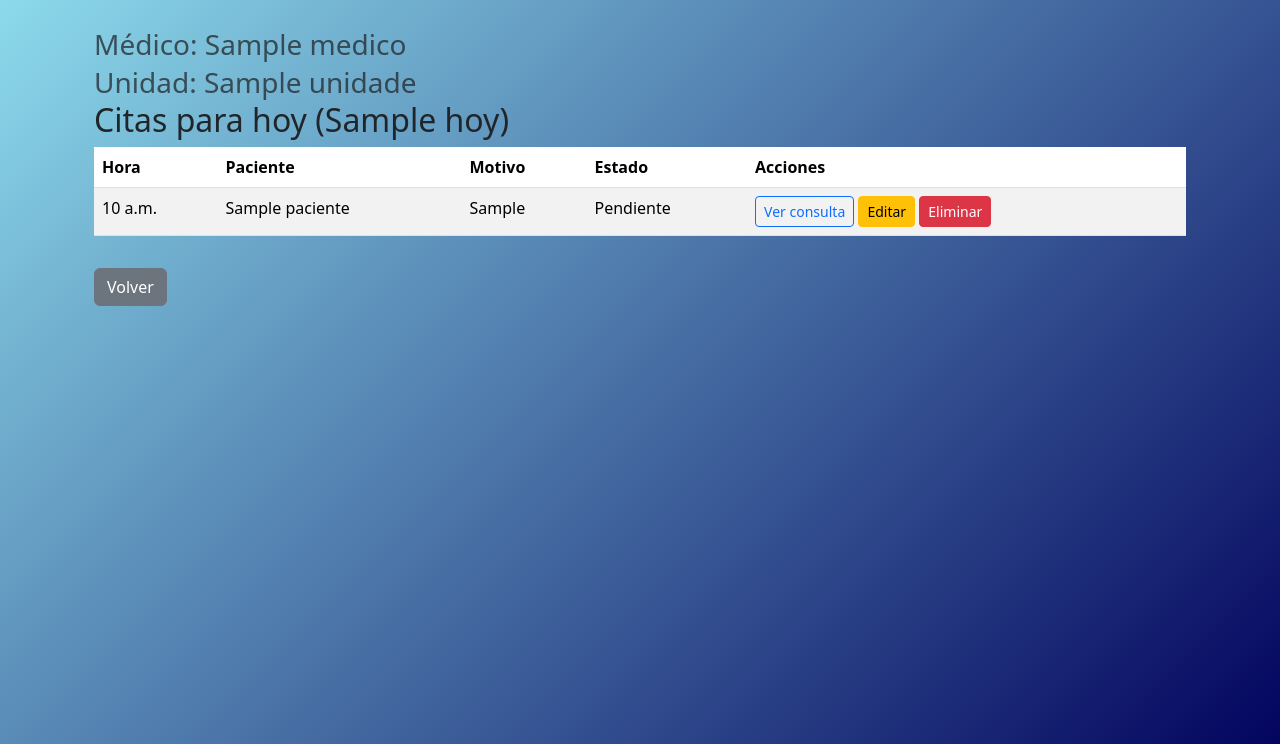
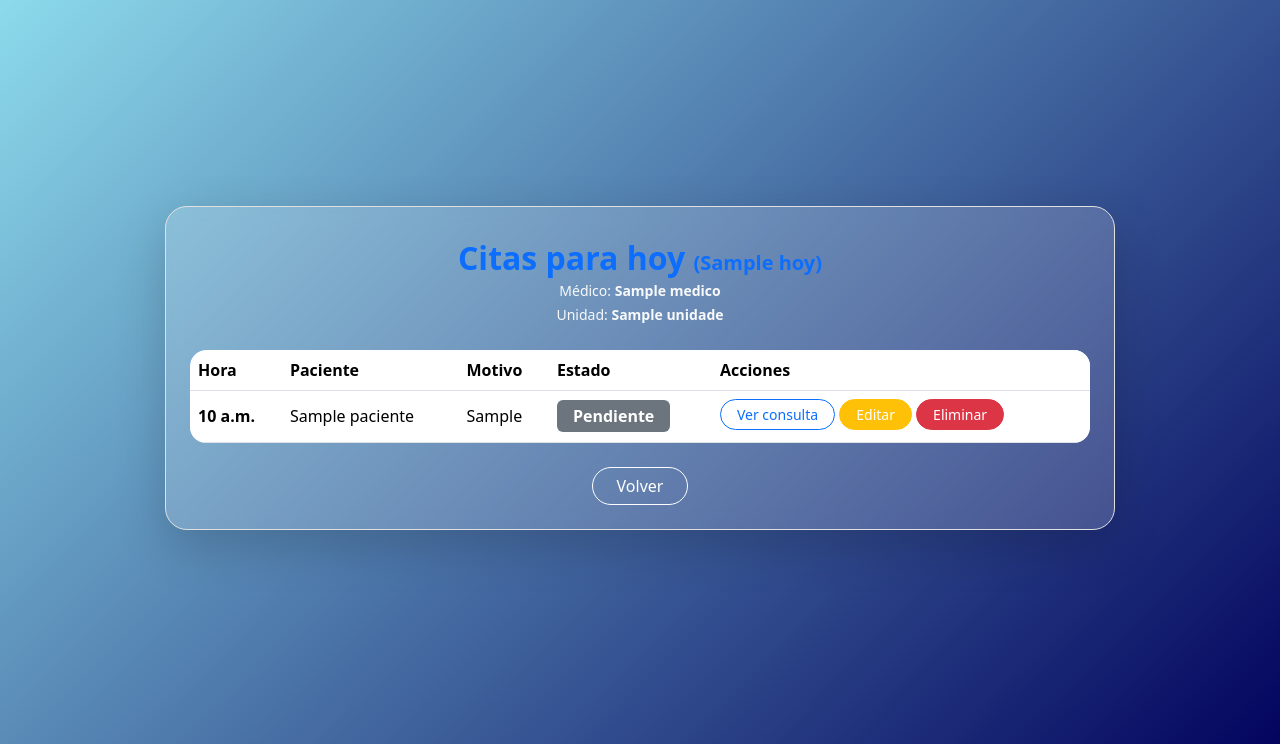
Before and after one commit to Eliasovalle22/eps_salud, a Django app: template core/templates/core/citas_medico.html in a window 1280 px wide. Shown: the part 56-800 px from the top of the page. Run offline with Django 5.2, Linux system fonts and the light colour scheme; tables that the repository leaves empty hold one stand-in row (values such as "Sample post"); the template is opened without the code that fills it: values that come from a table or form of the project are taken from there, most other values are stand-ins (such as "Sample title", 1, 10 or a date in 2020).

Commit message:
commit 9
estilo a citas_medico.html

```diff
--- a/core/templates/core/citas_medico.html
+++ b/core/templates/core/citas_medico.html
@@ -1,17 +1,19 @@
 {% extends 'base.html' %}
 {% block content %}
-<div class="container mt-4">
-    <h2>
-        <small class="text-muted">
-            Médico: {{ medico.nombre }}<br>
-            Unidad: {{ medico.unidad.nombre }}<br>
+<div class="container mt-5 d-flex flex-column align-items-center justify-content-center" style="min-height: 80vh;">
+    <div class="card shadow-lg p-4 w-100" style="max-width: 950px; background: rgba(255,255,255,0.18); border-radius: 22px; backdrop-filter: blur(8px); border: 1.5px solid #e0e0e0;">
+        <div class="mb-4 text-center">
+            <i class="bi bi-calendar2-heart" style="font-size: 3rem; color: #0d6efd;"></i>
+            <h2 class="mt-2 mb-0 fw-bold text-primary">Citas para hoy{% if hoy %} <span class="fs-5 text-primary">({{ hoy }})</span>{% endif %}</h2>
+            <small class="text-light">
+                Médico: <strong>{{ medico.nombre }}</strong> <br>
+                Unidad: <strong>{{ medico.unidad.nombre }}</strong>
             </small>
-        Citas para hoy{% if hoy %} ({{ hoy }}){% endif %}<br>
-
-    </h2>
+        </div>
         {% if citas %}
-        <table class="table table-hover table-striped">
-            <thead>
+            <div class="table-responsive rounded-4 overflow-hidden">
+                <table class="table table-hover align-middle mb-0" style="background: rgba(255,255,255,0.85); border-radius: 16px;">
+                    <thead style="background: linear-gradient(90deg, #0d6efd 60%, #90e0ef 100%); color: #fff;">
                         <tr>
                             <th>Hora</th>
                             <th>Paciente</th>
@@ -22,24 +24,31 @@
                     </thead>
                     <tbody>
                         {% for cita in citas %}
-                <tr>
-                    <td>{{ cita.hora }}</td>
+                        <tr style="transition: background 0.2s;" onmouseover="this.style.background='#e7f1ff'" onmouseout="this.style.background=''">
+                            <td class="fw-semibold">{{ cita.hora }}</td>
                             <td>{{ cita.paciente.nombre }}</td>
                             <td>{{ cita.motivo }}</td>
-                    <td>{{ cita.get_estado_display }}</td>
                             <td>
-                        <a href="{% url 'ver_consulta' cita.id %}" class="btn btn-sm btn-outline-primary {% if not cita.consulta %}{% endif %}">Ver consulta</a>
-                        <a href="{% url 'editar_cita' cita.id %}" class="btn btn-sm btn-warning">Editar</a>
-                        <a href="{% url 'eliminar_cita' cita.id %}" class="btn btn-sm btn-danger">Eliminar</a>
+                                <span class="badge {% if cita.estado == 'pendiente' %}bg-warning text-dark{% elif cita.estado == 'realizada' %}bg-success{% else %}bg-secondary{% endif %} px-3 py-2 fs-6">
+                                    {{ cita.get_estado_display }}
+                                </span>
+                            </td>
+                            <td>
+                                <a href="{% url 'ver_consulta' cita.id %}" class="btn btn-sm btn-outline-primary mb-1 rounded-pill px-3">Ver consulta</a>
+                                <a href="{% url 'editar_cita' cita.id %}" class="btn btn-sm btn-warning mb-1 rounded-pill px-3 text-white">Editar</a>
+                                <a href="{% url 'eliminar_cita' cita.id %}" class="btn btn-sm btn-danger mb-1 rounded-pill px-3">Eliminar</a>
                             </td>
                         </tr>
                         {% endfor %}
                     </tbody>
                 </table>
+            </div>
         {% else %}
-        <p>No tiene citas para hoy.</p>
+            <div class="alert alert-info text-center mb-0 mt-4">No tiene citas para hoy.</div>
         {% endif %}
-
-    <a href="{% url 'citas_medico' %}" class="btn btn-secondary mt-3">Volver</a>
+        <div class="text-center mt-4">
+            <a href="{% url 'citas_medico' %}" class="btn btn-outline-secondary rounded-pill px-4">Volver</a>
+        </div>
+    </div>
 </div>
 {% endblock %}
```
Lines whose indentation alone changed are shown as unchanged.
